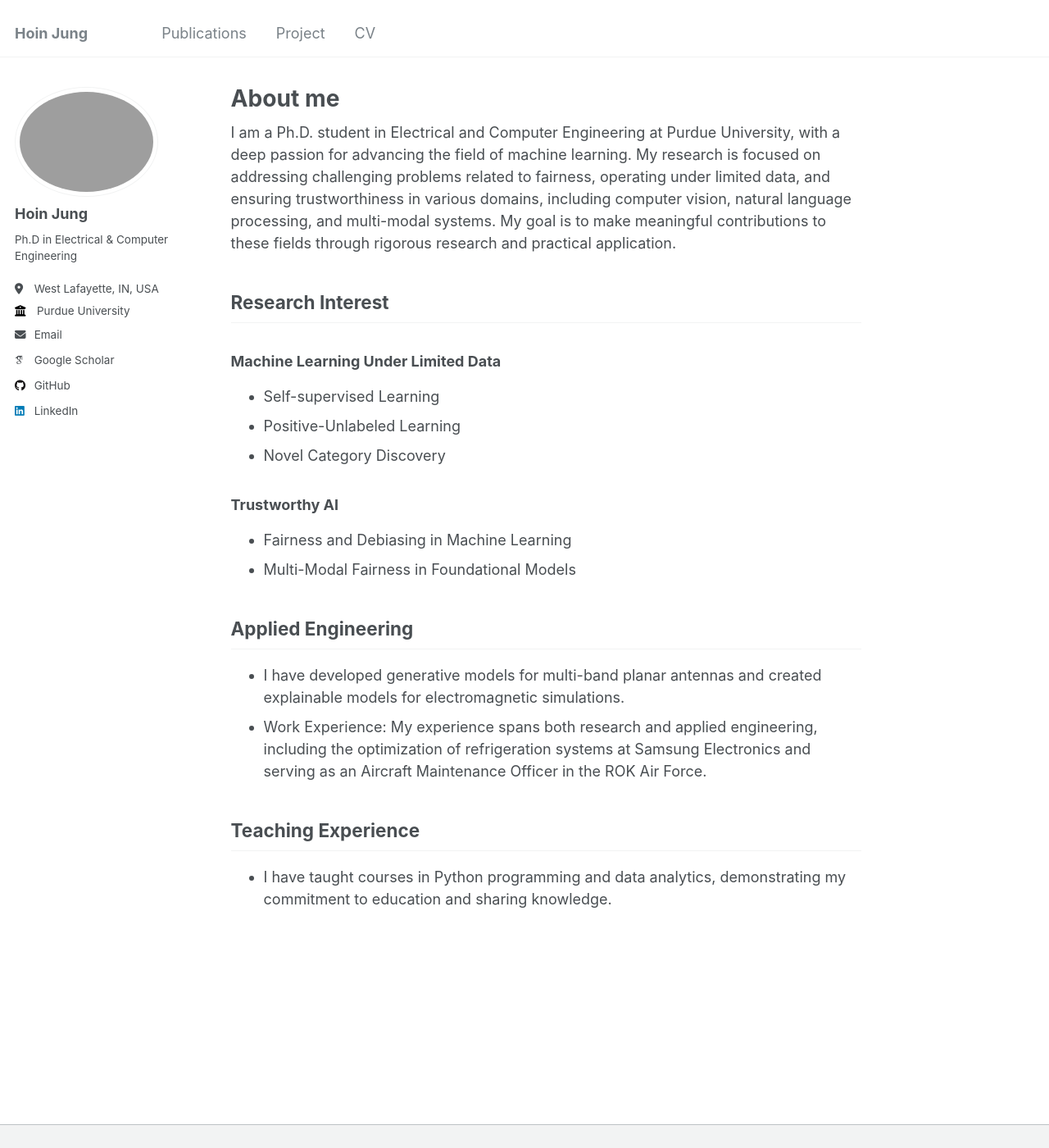
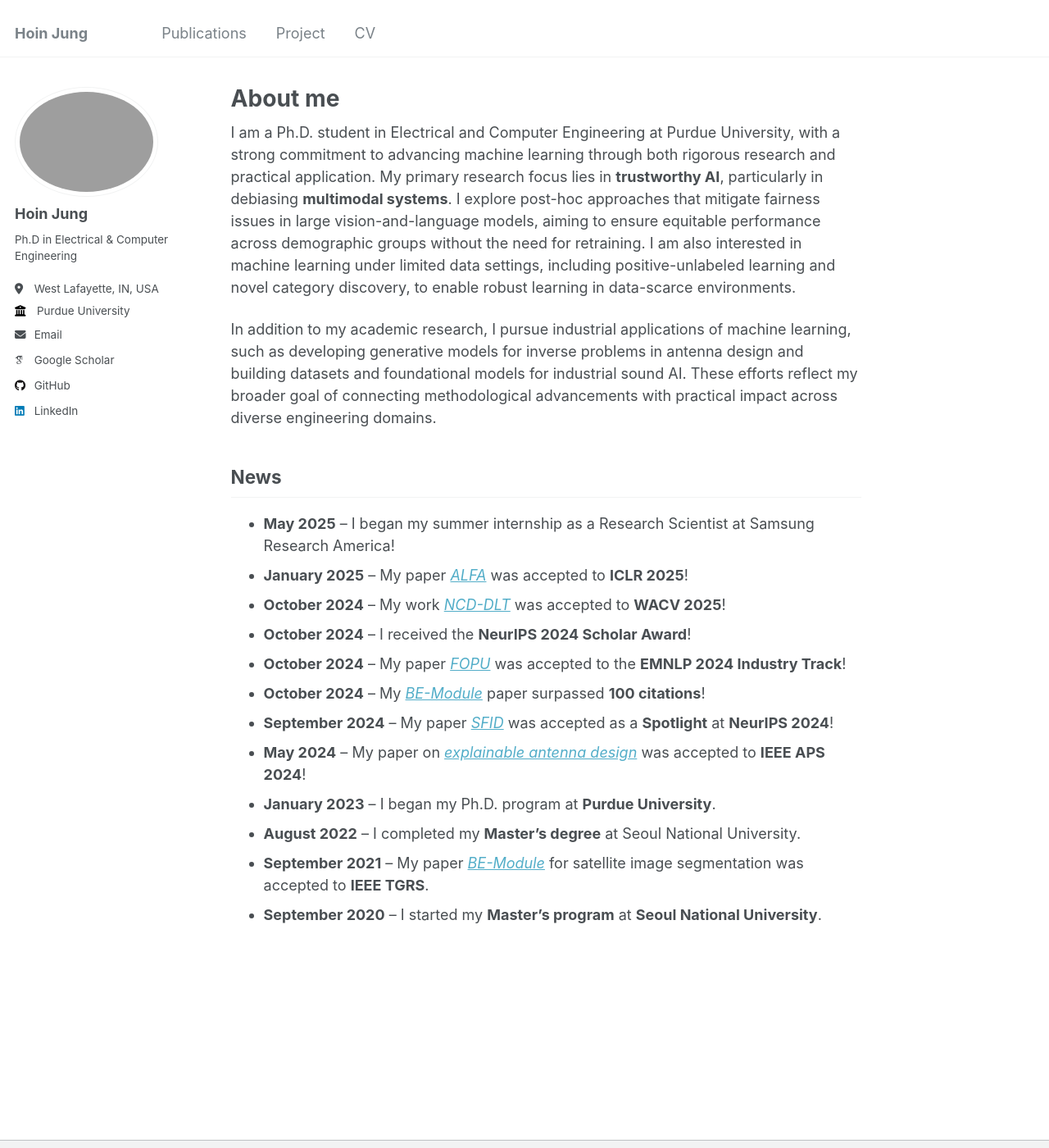
Before and after one commit to HoinJung/hoinjung.github.io, a Jekyll site: the page built from _pages/about.md, in a window 1280 px wide and 1400 px high. Shown: the whole window at 82% size. Built offline with Jekyll 4.4.1, drawn with Linux system fonts in a browser that asks for light colours; some web fonts are replaced.

Commit message:
Update about.md

```diff
--- a/_pages/about.md
+++ b/_pages/about.md
@@ -6,22 +6,19 @@ redirect_from:
   - /about/
   - /about.html
 ---
+I am a Ph.D. student in Electrical and Computer Engineering at Purdue University, with a strong commitment to advancing machine learning through both rigorous research and practical application. My primary research focus lies in **trustworthy AI**, particularly in debiasing **multimodal systems**. I explore post-hoc approaches that mitigate fairness issues in large vision-and-language models, aiming to ensure equitable performance across demographic groups without the need for retraining. I am also interested in machine learning under limited data settings, including positive-unlabeled learning and novel category discovery, to enable robust learning in data-scarce environments.
 
-I am a Ph.D. student in Electrical and Computer Engineering at Purdue University, with a deep passion for advancing the field of machine learning. My research is focused on addressing challenging problems related to fairness, operating under limited data, and ensuring trustworthiness in various domains, including computer vision, natural language processing, and multi-modal systems. My goal is to make meaningful contributions to these fields through rigorous research and practical application.
-## Research Interest
-### Machine Learning Under Limited Data
-- Self-supervised Learning
-- Positive-Unlabeled Learning
-- Novel Category Discovery
-
-### Trustworthy AI
-- Fairness and Debiasing in Machine Learning
-- Multi-Modal Fairness in Foundational Models
-
-
-## Applied Engineering
-- I have developed generative models for multi-band planar antennas and created explainable models for electromagnetic simulations.
-- Work Experience: My experience spans both research and applied engineering, including the optimization of refrigeration systems at Samsung Electronics and serving as an Aircraft Maintenance Officer in the ROK Air Force.
-
-## Teaching Experience
-- I have taught courses in Python programming and data analytics, demonstrating my commitment to education and sharing knowledge.
+In addition to my academic research, I pursue industrial applications of machine learning, such as developing generative models for inverse problems in antenna design and building datasets and foundational models for industrial sound AI. These efforts reflect my broader goal of connecting methodological advancements with practical impact across diverse engineering domains.
+## News
+- **May 2025** – I began my summer internship as a Research Scientist at Samsung Research America!
+- **January 2025** – My paper [*ALFA*](https://iclr.cc/virtual/2025/poster/29055) was accepted to **ICLR 2025**!
+- **October 2024** – My work [*NCD-DLT*](https://openaccess.thecvf.com/content/WACV2025/html/Jung_Towards_On-the-Fly_Novel_Category_Discovery_in_Dynamic_Long-Tailed_Distributions_WACV_2025_paper.html) was accepted to **WACV 2025**!
+- **October 2024** – I received the **NeurIPS 2024 Scholar Award**!
+- **October 2024** – My paper [*FOPU*](https://aclanthology.org/2024.emnlp-industry.14/) was accepted to the **EMNLP 2024 Industry Track**!
+- **October 2024** – My [*BE-Module*](https://ieeexplore.ieee.org/abstract/document/9527893) paper surpassed **100 citations**!
+- **September 2024** – My paper [*SFID*](https://proceedings.neurips.cc/paper_files/paper/2024/hash/254404d551f6ce17bb7407b4d6b3c87b-Abstract-Conference.html) was accepted as a **Spotlight** at **NeurIPS 2024**!
+- **May 2024** – My paper on [*explainable antenna design*](https://ieeexplore.ieee.org/document/10685948) was accepted to **IEEE APS 2024**!
+- **January 2023** – I began my Ph.D. program at **Purdue University**.
+- **August 2022** – I completed my **Master’s degree** at Seoul National University.
+- **September 2021** – My paper [*BE-Module*](https://ieeexplore.ieee.org/abstract/document/9527893) for satellite image segmentation was accepted to **IEEE TGRS**.
+- **September 2020** – I started my **Master’s program** at **Seoul National University**.
```
